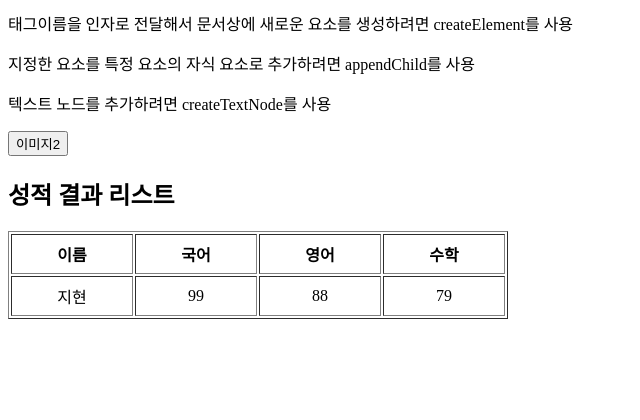
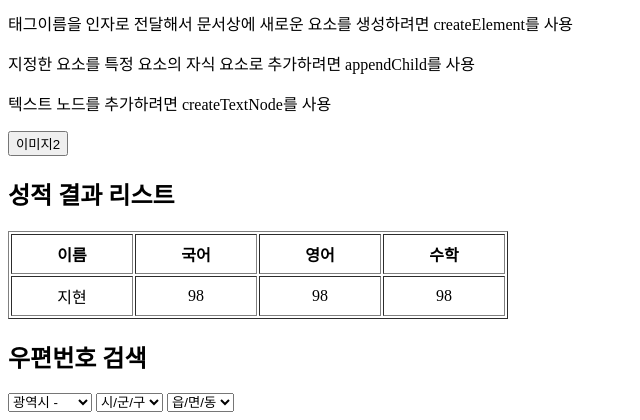
Before and after one commit to gongbu22/frontends, a FastAPI app: page /js/dom in a window 1280 px wide. Shown: the part 1536-1956 px from the top of the page, without its empty margins (0-640 px from the left). Before the commit the page ends 1855 px from the top, so only its background shows below. Run offline with FastAPI, Linux system fonts and the light colour scheme.

Commit message:
문서 객체 모델 - 우편번호 검색1

```diff
--- a/views/templates/js/12dom.html
+++ b/views/templates/js/12dom.html
@@ -176,69 +176,89 @@
         table.setAttribute('width', '500px');
         table.setAttribute('cellpadding', '7');
 
-        // 테이블의 제목행 생성
-        // <tr><th>이름</th><th></th><th></th><th></th></tr>
+        // // 테이블의 제목행 생성
+        // // <tr><th>이름</th><th></th><th></th><th></th></tr>
+        // let tr = document.createElement('tr');
+        //
+        // // <th>이름</th>
+        // let th = document.createElement('th');
+        // let txt = document.createTextNode('이름');
+        // th.appendChild(txt);
+        // tr.appendChild(th);
+        //
+        // // <th>국어</th>
+        // th = document.createElement('th');
+        // txt = document.createTextNode('국어');
+        // th.appendChild(txt);
+        // tr.appendChild(th);
+        //
+        // // <th>영어</th>
+        // th = document.createElement('th');
+        // txt = document.createTextNode('영어');
+        // th.appendChild(txt);
+        // tr.appendChild(th);
+        //
+        // // <th>수학</th>
+        // th = document.createElement('th');
+        // txt = document.createTextNode('수학');
+        // th.appendChild(txt);
+        // tr.appendChild(th);
+        //
+        // // 생성한 tr을 테이블에 추가
+        // table.appendChild(tr);
+
+        // // 테이블의 본문행 생성
+        // // <tr align=center><th>이름</th><th></th><th></th><th></th></tr>
+        // tr = document.createElement('tr');
+        // tr.setAttribute('align', 'center');
+        //
+        // // <td>이름</td>
+        // let td = document.createElement('td');
+        // txt = document.createTextNode('지현');
+        // td.appendChild(txt);
+        // tr.appendChild(td);
+        //
+        // // <td>국어</td>
+        // td = document.createElement('td');
+        // txt = document.createTextNode('99');
+        // td.appendChild(txt);
+        // tr.appendChild(td);
+        //
+        // // <td>영어</td>
+        // td = document.createElement('td');
+        // txt = document.createTextNode('88');
+        // td.appendChild(txt);
+        // tr.appendChild(td);
+        //
+        // // <td>수학</td>
+        // td = document.createElement('td');
+        // txt = document.createTextNode('79');
+        // td.appendChild(txt);
+        // tr.appendChild(td);
+        //
+        // // 생성한 tr을 테이블에 추가
+        // table.appendChild(tr);
+
+        // 제목행 생성
         let tr = document.createElement('tr');
-
-        // <th>이름</th>
-        let th = document.createElement('th');
-        let txt = document.createTextNode('이름');
-        th.appendChild(txt);
-        tr.appendChild(th);
-
-        // <th>국어</th>
-        th = document.createElement('th');
-        txt = document.createTextNode('국어');
-        th.appendChild(txt);
-        tr.appendChild(th);
-
-        // <th>영어</th>
-        th = document.createElement('th');
-        txt = document.createTextNode('영어');
-        th.appendChild(txt);
-        tr.appendChild(th);
-
-        // <th>수학</th>
-        th = document.createElement('th');
-        txt = document.createTextNode('수학');
-        th.appendChild(txt);
-        tr.appendChild(th);
-
-        // 생성한 tr을 테이블에 추가
+        for (let val of thdata) {
+            th = document.createElement('th');
+            txt = document.createTextNode(val);
+            th.appendChild(txt);
+            tr.appendChild(th);
+        }
         table.appendChild(tr);
 
-        // 테이블의 본문행 생성
-        // <tr align=center><th>이름</th><th></th><th></th><th></th></tr>
+        // 본문행 생성
         tr = document.createElement('tr');
         tr.setAttribute('align', 'center');
-
-        // <td>이름</td>
-        let td = document.createElement('td');
-        txt = document.createTextNode('지현');
-        td.appendChild(txt);
-        tr.appendChild(td);
-
-        // <td>국어</td>
-        td = document.createElement('td');
-        txt = document.createTextNode('99');
-        td.appendChild(txt);
-        tr.appendChild(td);
-
-        // <td>영어</td>
-        td = document.createElement('td');
-        txt = document.createTextNode('88');
-        td.appendChild(txt);
-        tr.appendChild(td);
-
-        // <td>수학</td>
-        td = document.createElement('td');
-        txt = document.createTextNode('79');
-        td.appendChild(txt);
-        tr.appendChild(td);
-
-        // 생성한 tr을 테이블에 추가
+        for (let val of sjdata) {
+            td = document.createElement('td');
+            txt = document.createTextNode(val);
+            td.appendChild(txt);
+            tr.appendChild(td);
+        }
         table.appendChild(tr);
-
 
 
         // 테이블을 sj 요소에 추가
@@ -246,5 +266,87 @@
 
     </script>
 
+    <h2>우편번호 검색</h2>
+    <div>
+        <select id="sido" onchange=""></select>
+        <select id="gugun" onchange=""></select>
+        <select id="dong" onchange=""></select>
+    </div>
+    <script>
+        let sidodata = ['서울특별시','경기도','인천광역시',
+            '부산광역시','제주자치도'];
+        let gugundata = [
+            ['강남구', '서초구', '종로구', '송파구'],
+            ['과천시', '광명시', '성남분당구'],
+            ['연수구'],
+            ['부산진구'],
+            ['서귀포시']
+        ];
+        let dongdata = [
+            [['논현동','대치동','삼성동'], ['반포동','방배동','양재동'],['광희동','명동','충무로'],['가락동','석촌동']],
+            [['과천동'],['광명동'],['대장동']],
+            [['연수동']],
+            [['개금동','가야동']],
+            [['강정동']]
+        ];
+
+        let sido = document.querySelector('#sido');
+        let gugun = document.querySelector('#gugun');
+        let dong = document.querySelector('#dong');
+
+        let getSido = () => {
+            // 타이틀
+            let opt = document.createElement('option');
+            let txt = document.createTextNode('광역시 -');
+            opt.appendChild(txt);
+            sido.appendChild(opt);
+
+            // 광역시 목록
+            for (let val of sidodata) {
+                opt = document.createElement('option');
+                txt = document.createTextNode(val);
+                opt.appendChild(txt);
+                sido.appendChild(opt);
+            }
+        };
+
+
+        let getGugun= () => {
+
+            // 타이틀
+            let opt = document.createElement('option');
+            let txt = document.createTextNode('시/군/구');
+            opt.appendChild(txt);
+            gugun.appendChild(opt);
+
+            // 시군구 목록
+            for (let val of gugundata[0]) {
+                opt = document.createElement('option');
+                txt = document.createTextNode(val);
+                opt.appendChild(txt);
+                gugun.appendChild(opt);
+            }
+        };
+        let getDong = () => {
+            // 타이틀
+            let opt = document.createElement('option');
+            let txt = document.createTextNode('읍/면/동');
+            opt.appendChild(txt);
+            dong.appendChild(opt);
+
+            // 시군구 목록
+            for (let val of dongdata[0][0]) {
+                opt = document.createElement('option');
+                txt = document.createTextNode(val);
+                opt.appendChild(txt);
+                dong.appendChild(opt);
+            }
+        };
+
+        getSido();
+        getGugun();
+        getDong();
+    </script>
+
 </body>
 </html>
```
